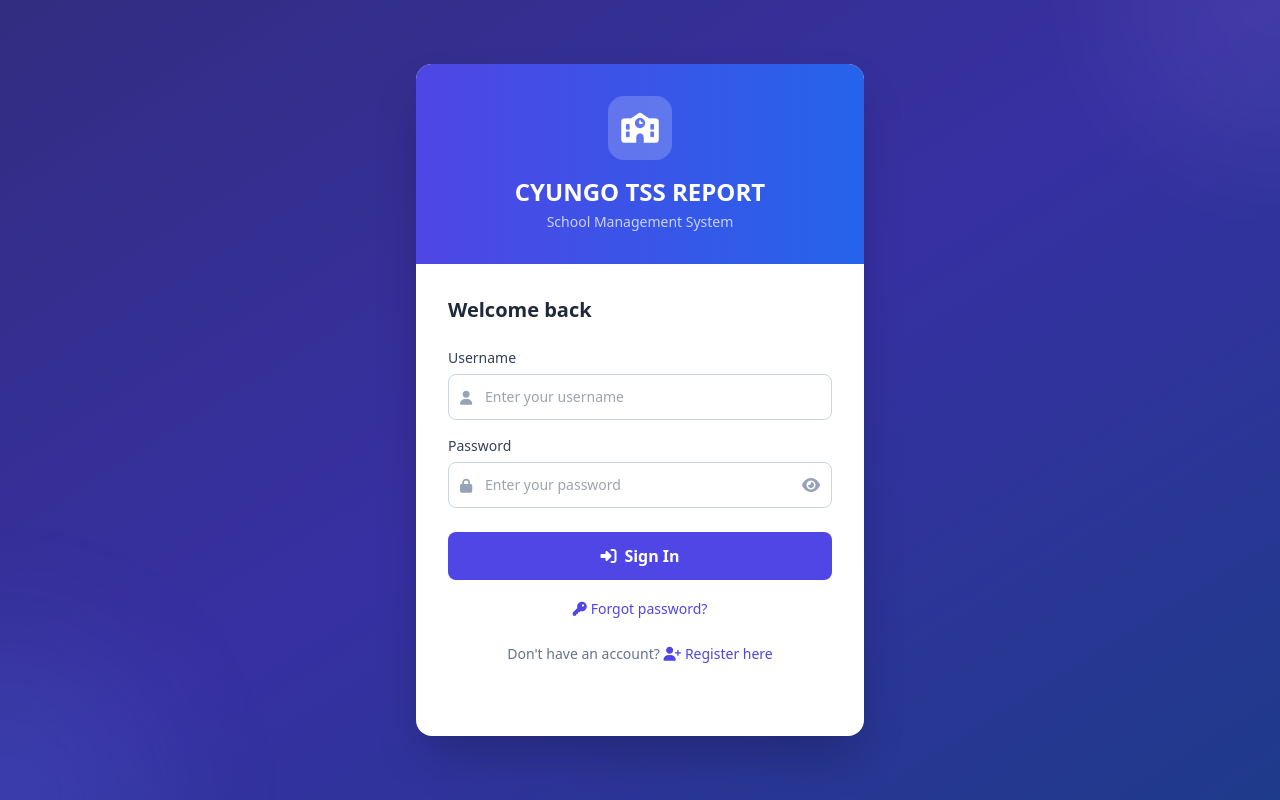
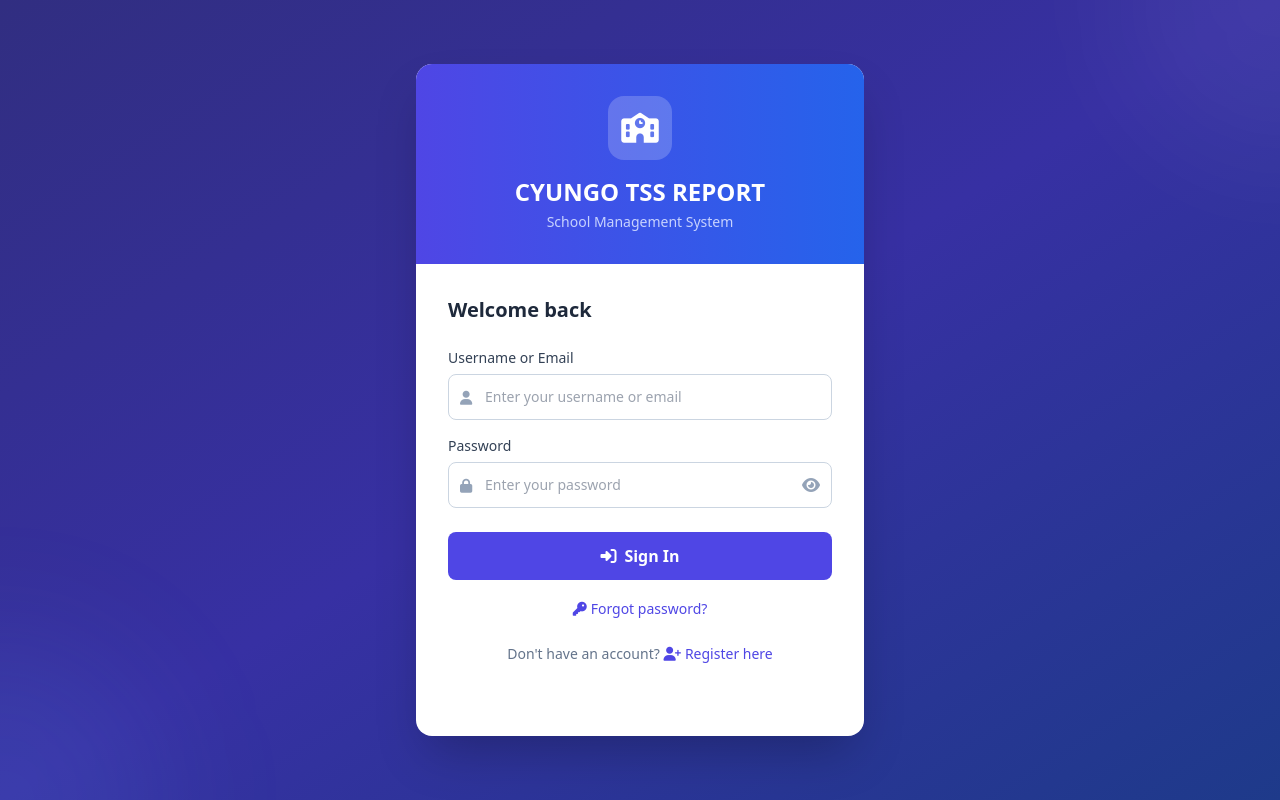
Before and after one commit to tuzanj/cyungoreport, a PHP site: page / in a window 1280 px wide. Run offline with PHP 8.4, Linux system fonts and the light colour scheme; some libraries are stand-ins or nearby versions.

Commit message:
Improve login: allow username/email and support discipline master role

```diff
--- a/controllers/AuthController.php
+++ b/controllers/AuthController.php
@@ -39,10 +39,10 @@ class AuthController {
             redirect('/index.php');
         }
 
-        $user = $this->userModel->findByUsername($username);
+        $user = $this->userModel->findByUsernameOrEmail($username);
 
         if (!$user) {
-            $this->auditModel->log('login_failed', 'users', null, null, ['username' => $username, 'reason' => 'not_found']);
+            $this->auditModel->log('login_failed', 'users', null, null, ['username_or_email' => $username, 'reason' => 'not_found']);
             setFlash('danger', 'Invalid credentials.');
             redirect('/index.php');
         }
@@ -172,12 +172,13 @@ class AuthController {
 
     private function redirectByRole(string $role): never {
         match($role) {
-            ROLE_ADMIN     => redirect('/admin/dashboard.php'),
-            ROLE_SECRETARY => redirect('/secretary/dashboard.php'),
-            ROLE_TEACHER   => redirect('/teacher/dashboard.php'),
-            ROLE_STUDENT   => redirect('/student/dashboard.php'),
-            ROLE_PARENT    => redirect('/parent/dashboard.php'),
-            default        => redirect('/index.php'),
+            ROLE_ADMIN             => redirect('/admin/dashboard.php'),
+            ROLE_SECRETARY         => redirect('/secretary/dashboard.php'),
+            ROLE_TEACHER           => redirect('/teacher/dashboard.php'),
+            ROLE_STUDENT           => redirect('/student/dashboard.php'),
+            ROLE_PARENT            => redirect('/parent/dashboard.php'),
+            ROLE_DISCIPLINE_MASTER => redirect('/admin/dashboard.php'),
+            default                => redirect('/index.php?msg=unauthorized'),
         };
     }
 }
--- a/models/UserModel.php
+++ b/models/UserModel.php
@@ -10,6 +10,13 @@ class UserModel extends BaseModel {
         return $this->db->fetchOne(
             "SELECT * FROM users WHERE username = ?",
             [$username]
+        );
+    }
+
+    public function findByUsernameOrEmail(string $identifier): ?array {
+        return $this->db->fetchOne(
+            "SELECT * FROM users WHERE username = ? OR email = ?",
+            [$identifier, $identifier]
         );
     }
 
--- a/views/auth/login.php
+++ b/views/auth/login.php
@@ -60,9 +60,9 @@ if ($queryMsg && isset($msgMap[$queryMsg])) {
                 <form method="POST" action="<?= BASE_URL ?>/index.php?action=login">
                     <input type="hidden" name="csrf_token" value="<?= generateCsrfToken() ?>">
 
-                    <!-- Username -->
+                    <!-- Username or Email -->
                     <div class="mb-4">
-                        <label class="block text-sm font-medium text-slate-700 mb-1.5">Username</label>
+                        <label class="block text-sm font-medium text-slate-700 mb-1.5">Username or Email</label>
                         <div class="relative">
                             <span class="absolute left-3 top-1/2 -translate-y-1/2 text-slate-400">
                                 <i class="fa-solid fa-user text-sm"></i>
@@ -70,7 +70,7 @@ if ($queryMsg && isset($msgMap[$queryMsg])) {
                             <input type="text" name="username" required autocomplete="username"
                                    value="<?= e($_POST['username'] ?? '') ?>"
                                    class="w-full pl-9 pr-4 py-3 border border-slate-300 rounded-lg text-sm focus:outline-none focus:ring-2 focus:ring-indigo-500 focus:border-transparent transition"
-                                   placeholder="Enter your username">
+                                   placeholder="Enter your username or email">
                         </div>
                     </div>
 
```
